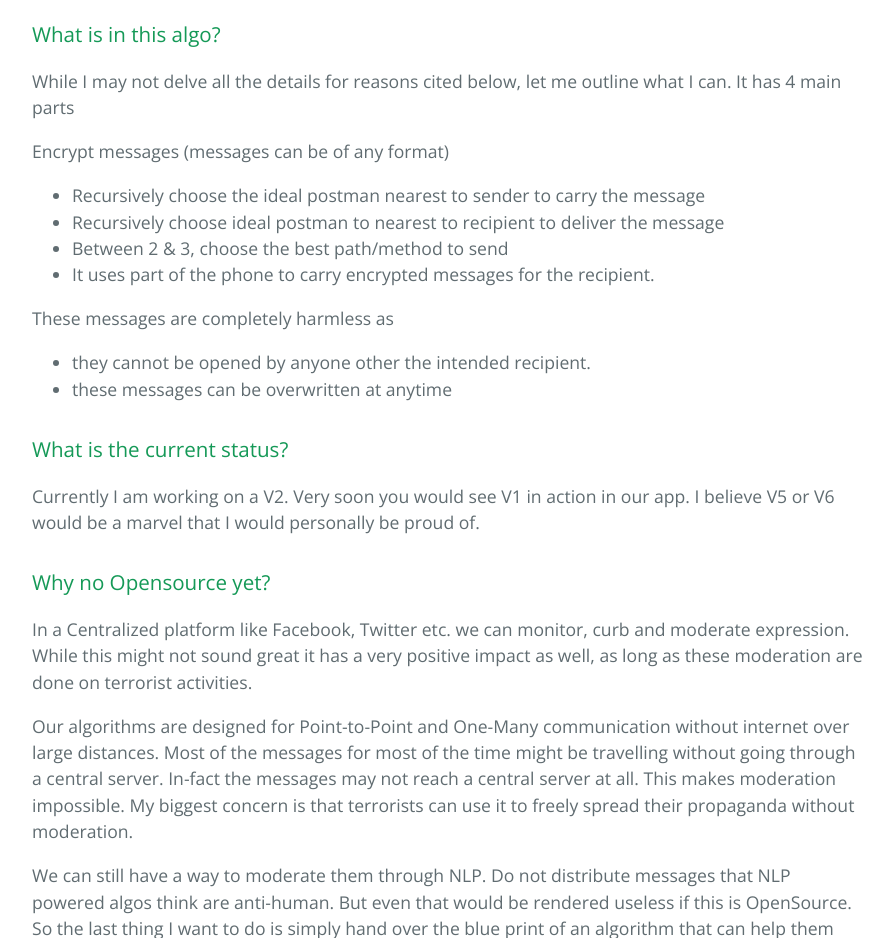
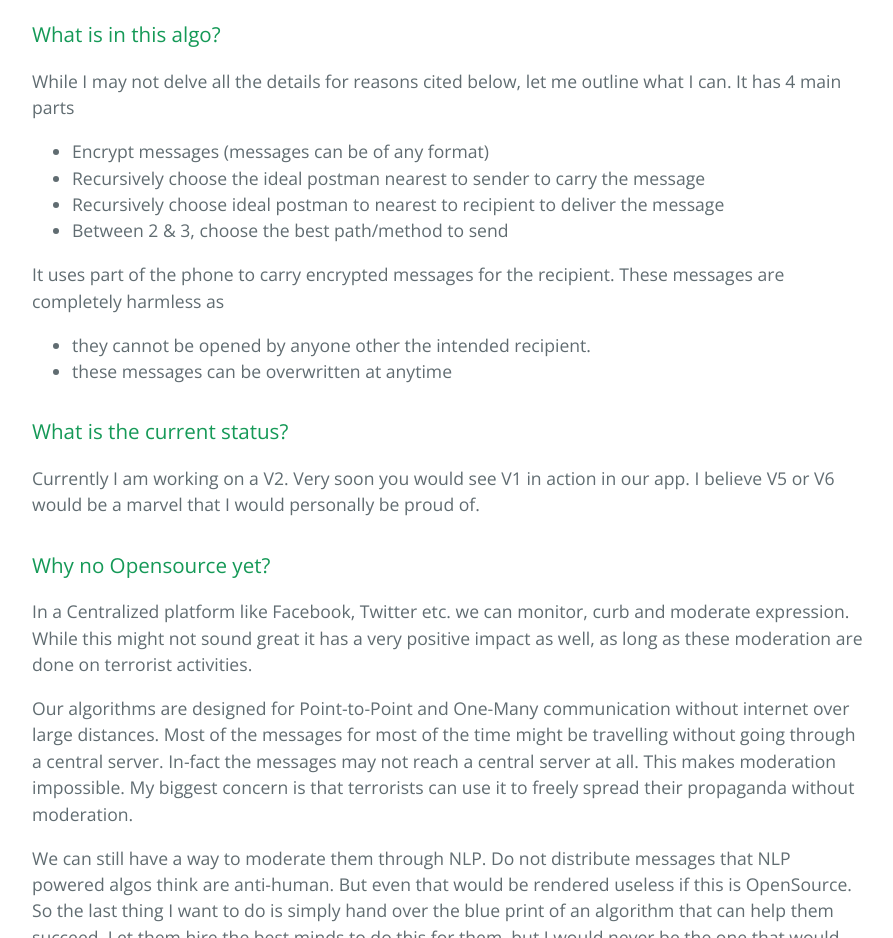
Before and after one commit to dasvik/project-connect, a plain HTML site: page index.html in a window 1280 px wide. Shown: the part 1260-2198 px from the top of the page, without its empty margins (192-1085 px from the left). Drawn offline with nearby package versions, Linux system fonts and the light colour scheme.

```diff
--- a/index.html
+++ b/index.html
@@ -48,16 +48,14 @@
 
 <p>While I may not delve all the details for reasons cited below, let me outline what I can. It has 4 main parts</p>
 
-<p>Encrypt messages (messages can be of any format)</p>
-
 <ul>
+<li>Encrypt messages (messages can be of any format)</li>
 <li>Recursively choose the ideal postman nearest to sender to carry the message</li>
 <li>Recursively choose ideal postman to nearest to recipient to deliver the message</li>
 <li>Between 2 &amp; 3, choose the best path/method to send</li>
-<li>It uses part of the phone to carry encrypted messages for the recipient. </li>
 </ul>
 
-<p>These messages are completely harmless as</p>
+<p>It uses part of the phone to carry encrypted messages for the recipient. These messages are completely harmless as</p>
 
 <ul>
 <li>they cannot be opened by anyone other the intended recipient.</li>
```
Also changed, not shown: params.json (+1 -1 lines).
